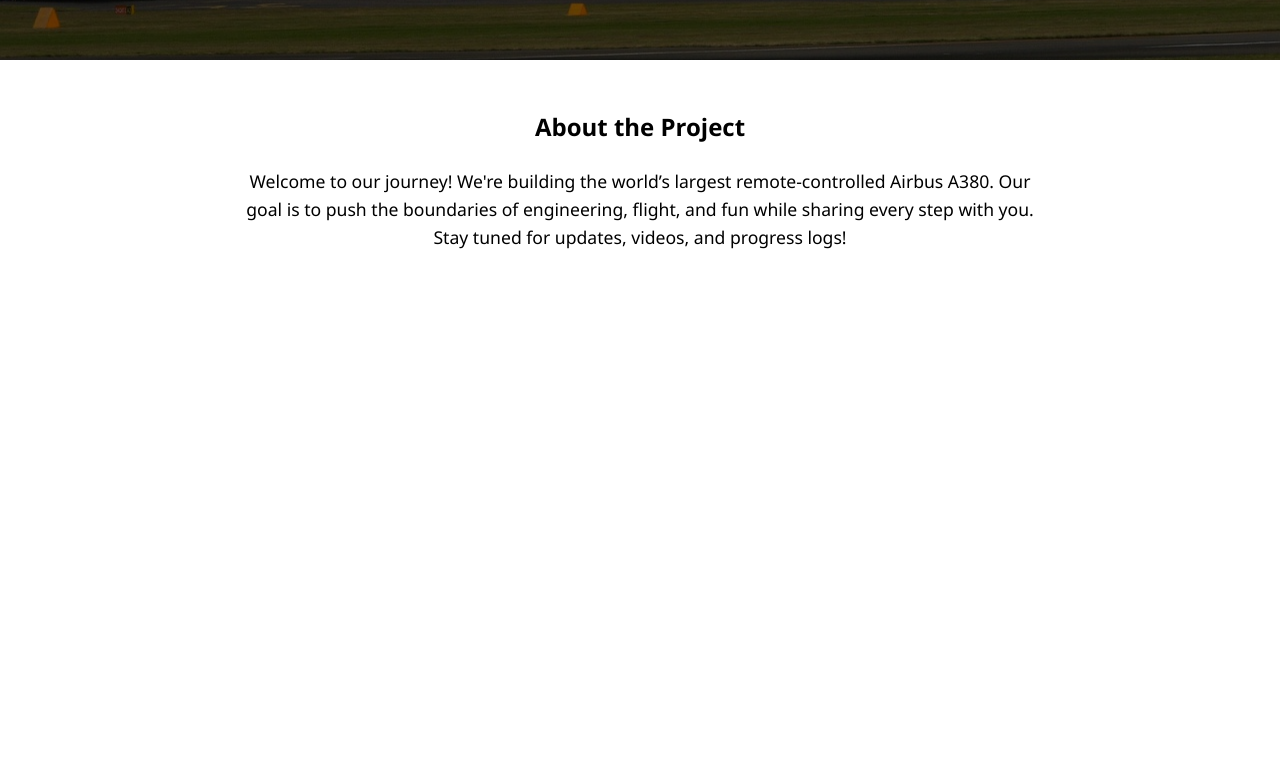
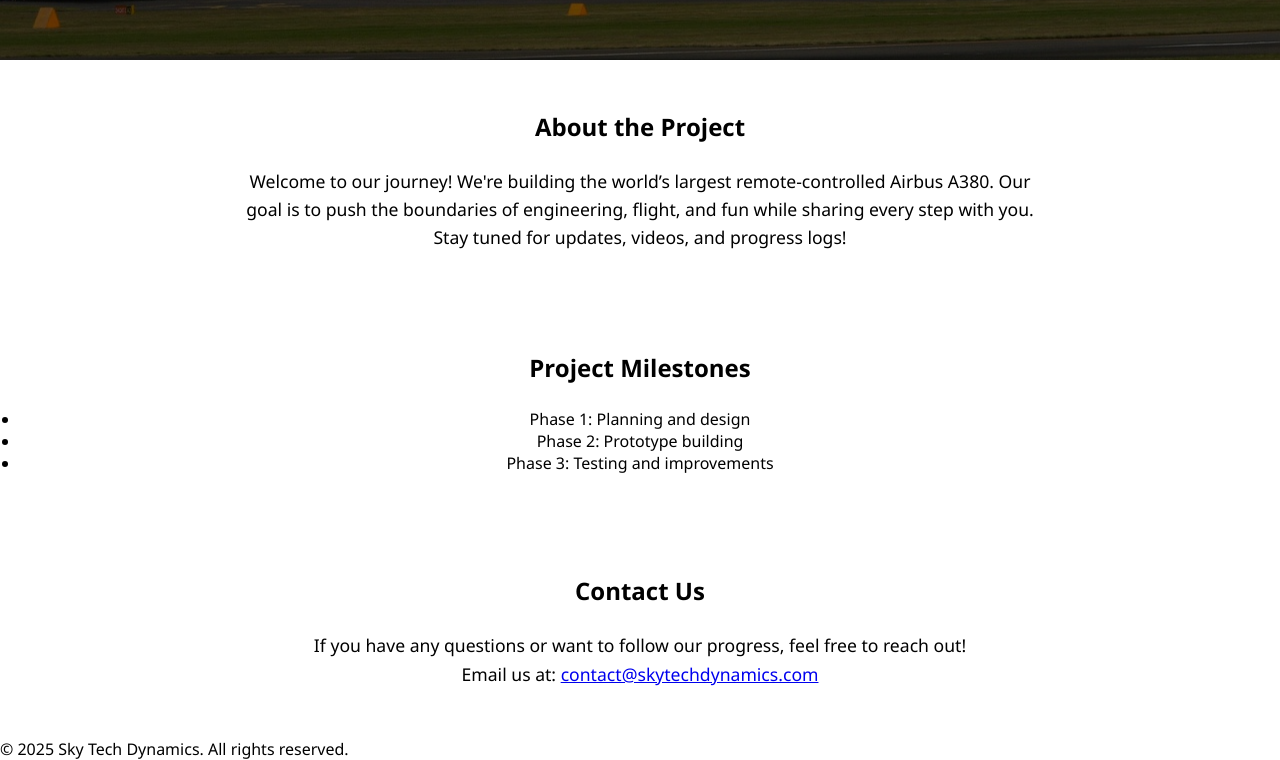
Before and after one commit to skytechdynamics/skytechdynamics.github.io, a plain HTML site: page index.html in a window 1280 px wide. Shown: the part 740-1500 px from the top of the page. Before the commit the page ends 1041 px from the top, so only its background shows below. Drawn offline with Linux system fonts and the light colour scheme.

Commit message:
Added more sections

```diff
--- a/index.html
+++ b/index.html
@@ -74,5 +74,26 @@
             step with you. Stay tuned for updates, videos, and progress logs!
         </p>
     </section>
+    <!-- New section: Project Milestones -->
+    <section class="main-content">
+        <h2>Project Milestones</h2>
+        <ul>
+            <li>Phase 1: Planning and design</li>
+            <li>Phase 2: Prototype building</li>
+            <li>Phase 3: Testing and improvements</li>
+        </ul>
+    </section>
+     <!-- New section: Contact Information (Optional) -->
+     <section class="main-content">
+        <h2>Contact Us</h2>
+        <p>If you have any questions or want to follow our progress, feel free to reach out!</p>
+        <p>Email us at: <a href="mailto:skytech.dynamics@gmail.com">contact@skytechdynamics.com</a></p>
+    </section>
+    <!-- Footer (Optional) -->
+    <footer>
+        <p>© 2025 Sky Tech Dynamics. All rights reserved.</p>
+    </footer>
 </body>
 </html>
+</body>
+</html>
```
